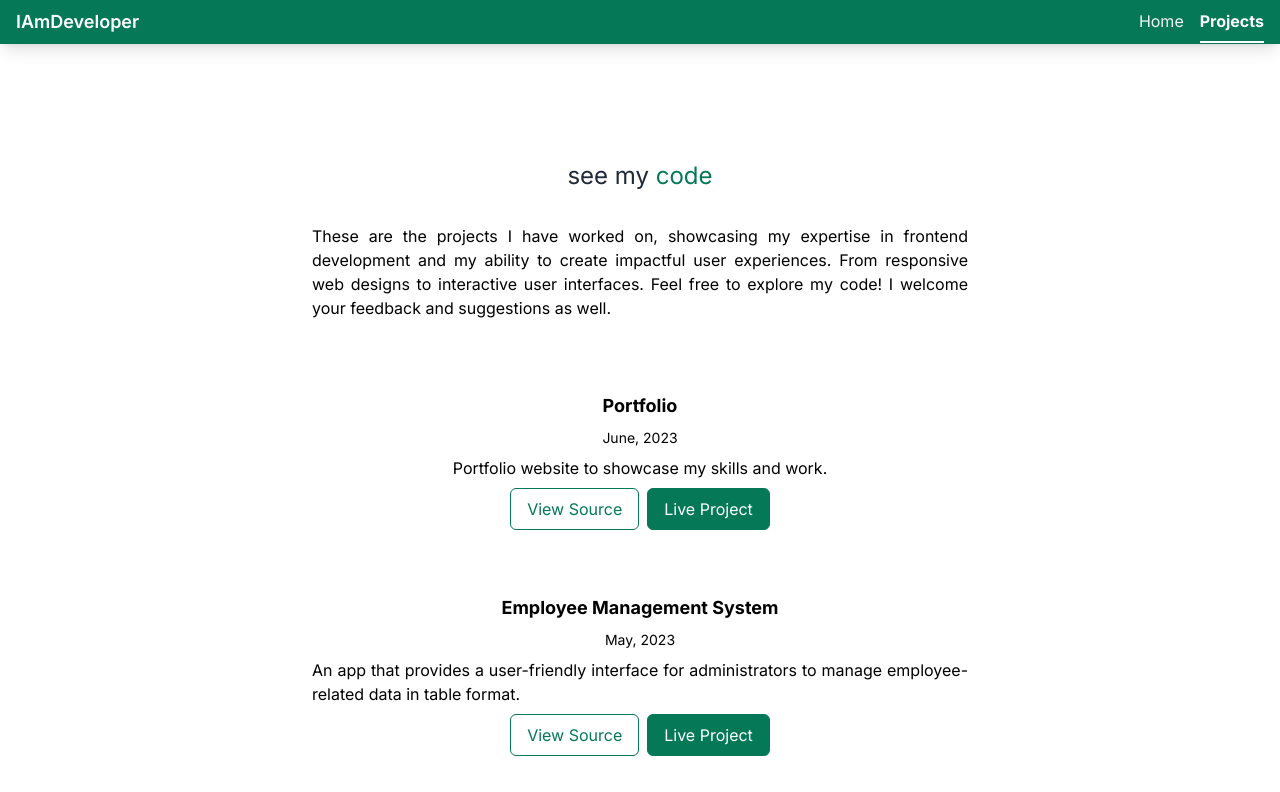
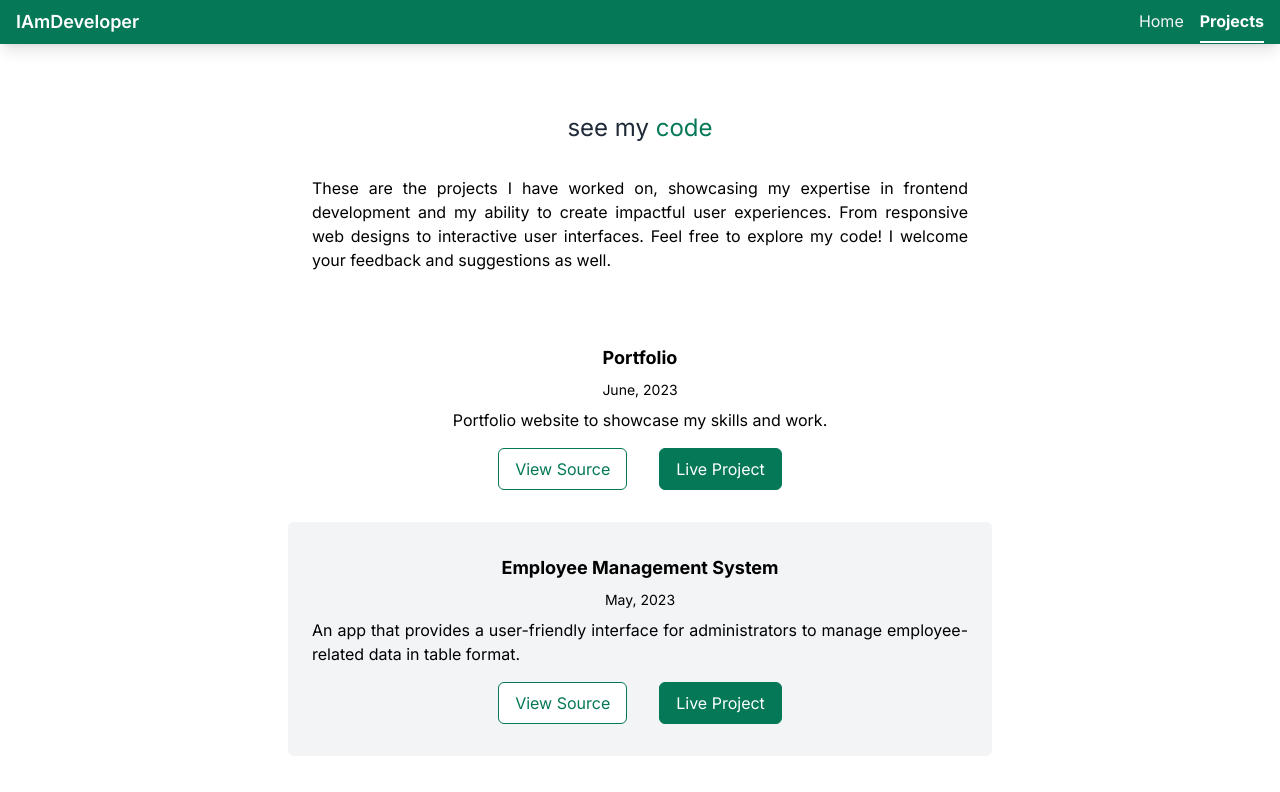
Before and after one commit to Pushpendra-Sharma/next-portfolio, a Next.js app: page /projects in a window 1280 px wide. Shown: the top 792 px of the page. Built offline with nearby package versions, Linux system fonts and the light colour scheme.

Commit message:
style: change project section padding and bg color

```diff
--- a/app/projects/layout.tsx
+++ b/app/projects/layout.tsx
@@ -25,7 +25,7 @@ export default function ProjectsLayout({
 
   return (
     <main
-      className='flex flex-col items-center justify-between p-24'
+      className='flex flex-col items-center justify-between mt-12 p-0 sm:px-16 md:px-24 '
       data-testid='projects-layout'
     >
       <Header {...projectsHeader} />
--- a/app/projects/page.tsx
+++ b/app/projects/page.tsx
@@ -4,8 +4,12 @@ import { projectsArray } from '@/constants/projects';
 export default function Projects() {
   return (
     <div className='' data-testid='projects-container'>
-      {projectsArray.map(project => (
-        <ProjectSection {...project} key={project.heading} />
+      {projectsArray.map((project, index) => (
+        <ProjectSection
+          {...project}
+          key={project.heading}
+          isBgGrey={index % 2 ? true : false}
+        />
       ))}
     </div>
   );
--- a/components/ProjectSection.tsx
+++ b/components/ProjectSection.tsx
@@ -4,6 +4,7 @@ import { ProjectT } from '@/types';
 import LinkButton from './LinkButton';
 
 interface ProjectSectionPropT extends ProjectT {
+  isBgGrey?: boolean;
   children?: ReactNode;
 }
 
@@ -13,11 +14,14 @@ export default function ProjectSection({
   liveLink,
   srcLink,
   time,
+  isBgGrey = false,
   children,
 }: ProjectSectionPropT) {
   return (
     <section
-      className='flex flex-col justify-evenly items-center gap-2 flex-1 m-0 px-4 py-8 box-border'
+      className={`flex flex-col justify-evenly items-center gap-2 flex-1 m-0 px-4 py-8 box-border sm:rounded-md ${
+        isBgGrey ? 'bg-gray-100' : 'bg-white'
+      }`}
       data-testid='project-container'
     >
       <h2 className='font-bold text-lg' data-testid='project-heading'>
@@ -34,17 +38,19 @@ export default function ProjectSection({
       </p>
 
       <div
-        className='box-border px-8 flex justify-between items-stretch gap-2'
+        className='box-border mt-2 sm:px-0 md:px-8 flex justify-evenly sm:justify-center items-stretch gap-8 w-full'
         data-testid='project-links'
       >
         <LinkButton
           btnType='secondary'
           label='View Source'
+          openInNewTab={true}
           url={srcLink}
         />
         <LinkButton
           btnType='primary'
           label='Live Project'
+          openInNewTab={true}
           url={liveLink}
         />
       </div>
```
